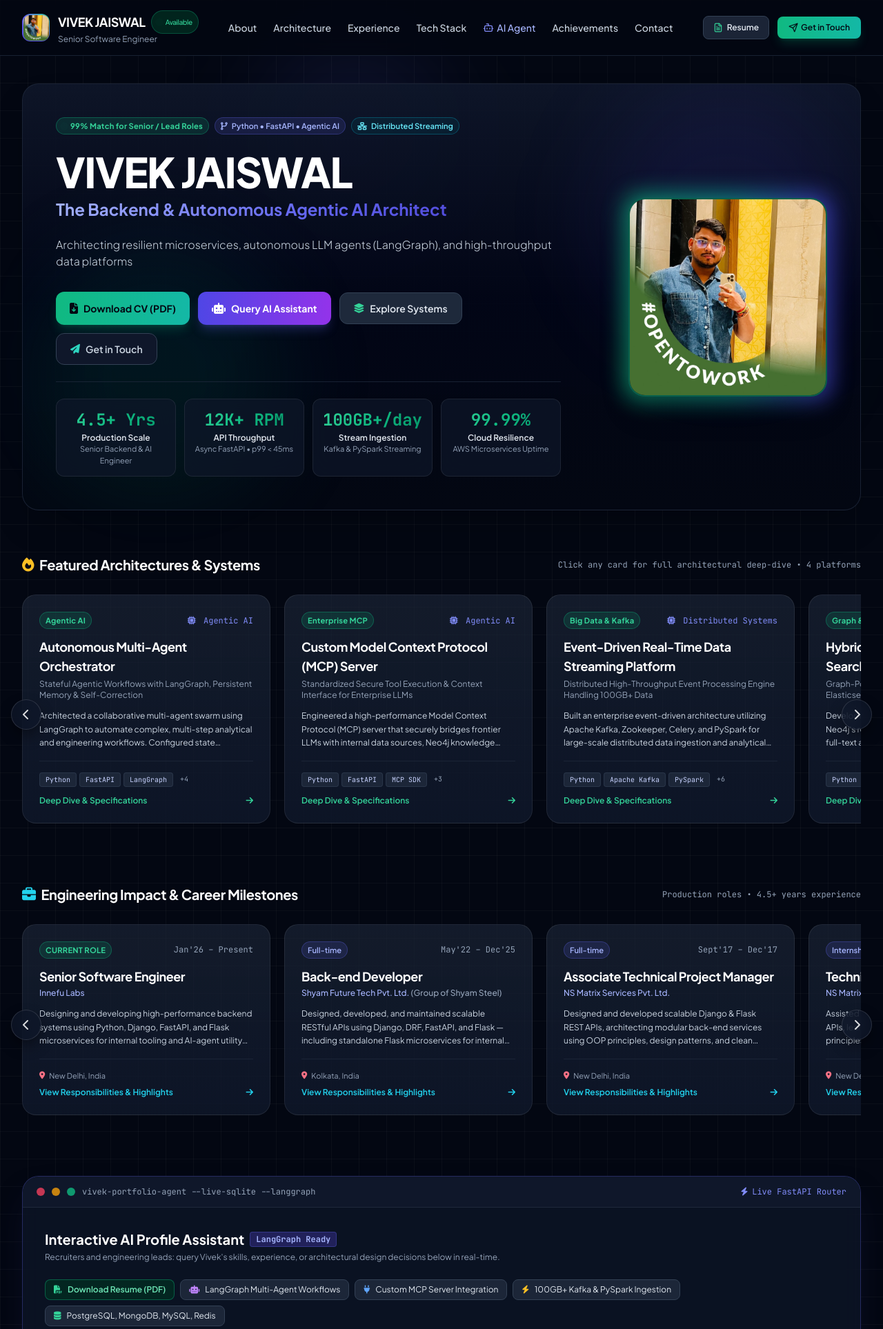
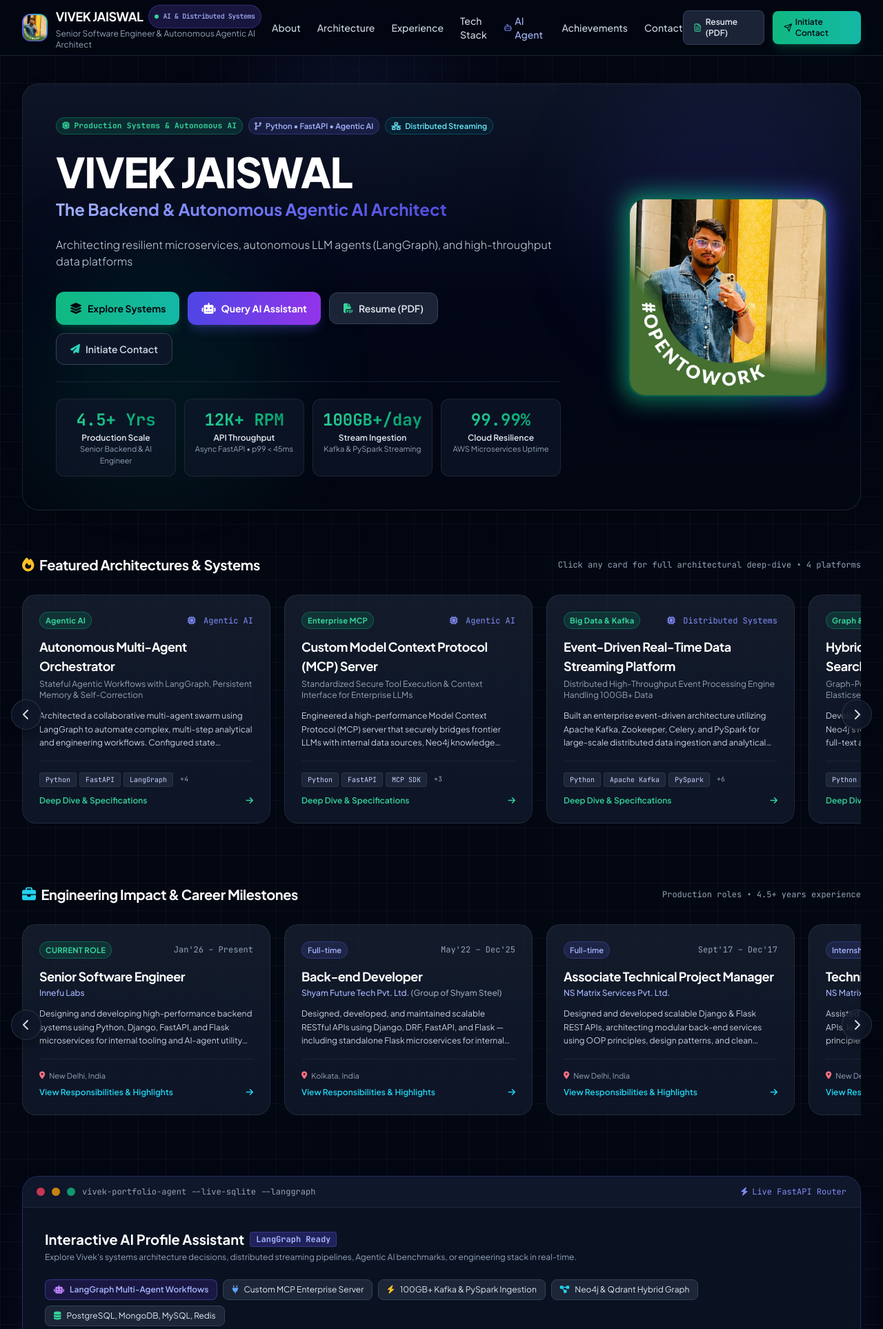
Before and after one commit to vivekjais16/profile_project, a FastAPI app: page / in a window 1280 px wide. Shown: the top 1927 px of the page at 69% size. Run offline with FastAPI, Linux system fonts and the light colour scheme; some libraries are stand-ins or nearby versions.

Commit message:
feat(branding): elevate portfolio to authoritative engineering showcase and working professional profile

```diff
--- a/app/templates/base.html
+++ b/app/templates/base.html
@@ -69,12 +69,12 @@
                 <div>
                     <div class="font-bold text-base sm:text-lg tracking-tight text-white flex items-center gap-2">
                         <span>{{ profile.full_name }}</span>
-                        <span class="inline-flex items-center px-2 py-0.5 rounded-full text-[10px] font-medium bg-emerald-950/80 text-emerald-400 border border-emerald-500/30">
-                            <span class="w-1.5 h-1.5 mr-1.5 rounded-full bg-emerald-400 animate-ping"></span>
-                            Available
+                        <span class="inline-flex items-center px-2 py-0.5 rounded-full text-[10px] font-medium font-mono bg-indigo-950/80 text-indigo-300 border border-indigo-500/30">
+                            <span class="w-1.5 h-1.5 mr-1.5 rounded-full bg-emerald-400"></span>
+                            AI & Distributed Systems
                         </span>
                     </div>
-                    <div class="text-xs text-slate-400 hidden sm:block">Senior Software Engineer</div>
+                    <div class="text-xs text-slate-400 hidden sm:block">Senior Software Engineer & Autonomous Agentic AI Architect</div>
                 </div>
             </a>
 
@@ -95,11 +95,11 @@
             <div class="hidden sm:flex items-center space-x-3">
                 <a href="/download-resume" class="inline-flex items-center space-x-1.5 px-3.5 py-2 rounded-lg text-xs font-semibold bg-slate-800/90 hover:bg-slate-700 text-slate-200 border border-slate-700 hover:border-emerald-500/40 transition">
                     <i data-lucide="file-text" class="w-3.5 h-3.5 text-emerald-400"></i>
-                    <span>Resume</span>
+                    <span>Resume (PDF)</span>
                 </a>
                 <a href="#contact" class="inline-flex items-center space-x-1 px-4 py-2 rounded-lg text-xs font-semibold bg-gradient-to-r from-emerald-500 to-teal-500 hover:from-emerald-600 hover:to-teal-600 text-dark-950 shadow-lg shadow-emerald-500/20 transition">
                     <i data-lucide="send" class="w-3.5 h-3.5"></i>
-                    <span>Get in Touch</span>
+                    <span>Initiate Contact</span>
                 </a>
             </div>
 
--- a/app/templates/index.html
+++ b/app/templates/index.html
@@ -16,9 +16,9 @@
             <div class="lg:col-span-8 space-y-6">
                 <!-- Brand Badge Row -->
                 <div class="flex flex-wrap items-center gap-2">
-                    <span class="match-badge flex items-center gap-1.5">
-                        <span class="w-1.5 h-1.5 rounded-full bg-emerald-400 animate-ping"></span>
-                        99% Match for Senior / Lead Roles
+                    <span class="match-badge flex items-center gap-1.5 font-mono">
+                        <i class="fa-solid fa-microchip text-emerald-400"></i>
+                        Production Systems & Autonomous AI
                     </span>
                     <a href="#architecture" class="genre-tag hover:border-indigo-400 hover:text-white transition">
                         <i class="fa-solid fa-code-branch mr-1"></i> Python &bull; FastAPI &bull; Agentic AI
@@ -45,21 +45,21 @@
 
                 <!-- Quick Action CTA Buttons -->
                 <div class="flex flex-wrap items-center gap-3 pt-2">
-                    <a href="/download-resume" class="px-5 py-3 rounded-xl font-bold text-xs sm:text-sm bg-gradient-to-r from-emerald-500 to-teal-500 hover:from-emerald-400 hover:to-teal-400 text-dark-950 shadow-lg shadow-emerald-500/20 transition flex items-center gap-2">
-                        <i class="fa-solid fa-file-arrow-down text-base"></i>
-                        <span>Download CV (PDF)</span>
+                    <a href="#architecture" class="px-5 py-3 rounded-xl font-bold text-xs sm:text-sm bg-gradient-to-r from-emerald-500 to-teal-500 hover:from-emerald-400 hover:to-teal-400 text-dark-950 shadow-lg shadow-emerald-500/20 transition flex items-center gap-2">
+                        <i class="fa-solid fa-layer-group text-base"></i>
+                        <span>Explore Systems</span>
                     </a>
                     <a href="#ai-assistant" class="px-5 py-3 rounded-xl font-bold text-xs sm:text-sm bg-gradient-to-r from-indigo-600 to-purple-600 hover:from-indigo-500 hover:to-purple-500 text-white shadow-lg shadow-indigo-500/25 transition flex items-center gap-2">
                         <i class="fa-solid fa-robot text-base"></i>
                         <span>Query AI Assistant</span>
                     </a>
-                    <a href="#architecture" class="px-5 py-3 rounded-xl font-semibold text-xs sm:text-sm bg-slate-800 hover:bg-slate-700 text-slate-200 border border-slate-700 transition flex items-center gap-2">
-                        <i class="fa-solid fa-layer-group text-emerald-400"></i>
-                        <span>Explore Systems</span>
+                    <a href="/download-resume" class="px-5 py-3 rounded-xl font-semibold text-xs sm:text-sm bg-slate-800/90 hover:bg-slate-700 text-slate-200 border border-slate-700 transition flex items-center gap-2">
+                        <i class="fa-solid fa-file-pdf text-emerald-400"></i>
+                        <span>Resume (PDF)</span>
                     </a>
-                    <a href="#contact" class="px-5 py-3 rounded-xl font-semibold text-xs sm:text-sm bg-slate-900 hover:bg-slate-800 text-slate-300 border border-slate-700 transition flex items-center gap-2">
+                    <a href="#contact" class="px-5 py-3 rounded-xl font-semibold text-xs sm:text-sm bg-slate-900/90 hover:bg-slate-800 text-slate-300 border border-slate-700 transition flex items-center gap-2">
                         <i class="fa-solid fa-paper-plane text-teal-400"></i>
-                        <span>Get in Touch</span>
+                        <span>Initiate Contact</span>
                     </a>
                 </div>
 
@@ -256,23 +256,23 @@
                         <span class="text-xs font-mono px-2 py-0.5 rounded bg-indigo-900/60 text-indigo-300 border border-indigo-500/30">LangGraph Ready</span>
                     </h3>
                     <p class="text-xs text-slate-400 mt-1">
-                        Recruiters and engineering leads: query Vivek's skills, experience, or architectural design decisions below in real-time.
+                        Explore Vivek's systems architecture decisions, distributed streaming pipelines, Agentic AI benchmarks, or engineering stack in real-time.
                     </p>
                 </div>
 
                 <!-- Suggested Query Chips -->
                 <div class="flex flex-wrap gap-2">
-                    <button type="button" class="sample-prompt-btn text-xs bg-emerald-950/80 hover:bg-emerald-900 text-emerald-300 border border-emerald-500/40 px-3 py-1.5 rounded-lg transition flex items-center gap-2 font-semibold" data-prompt="Download Vivek Jaiswal's full resume PDF">
-                        <i class="fa-solid fa-file-pdf text-emerald-400"></i> Download Resume (PDF)
-                    </button>
-                    <button type="button" class="sample-prompt-btn text-xs bg-slate-800/90 hover:bg-slate-700 text-slate-200 border border-slate-700 px-3 py-1.5 rounded-lg transition flex items-center gap-2" data-prompt="Tell me about Vivek's LangGraph and Agentic AI work">
+                    <button type="button" class="sample-prompt-btn text-xs bg-indigo-950/80 hover:bg-indigo-900 text-indigo-300 border border-indigo-500/40 px-3 py-1.5 rounded-lg transition flex items-center gap-2 font-semibold" data-prompt="Tell me about Vivek's LangGraph and Agentic AI work">
                         <i class="fa-solid fa-robot text-purple-400"></i> LangGraph Multi-Agent Workflows
                     </button>
                     <button type="button" class="sample-prompt-btn text-xs bg-slate-800/90 hover:bg-slate-700 text-slate-200 border border-slate-700 px-3 py-1.5 rounded-lg transition flex items-center gap-2" data-prompt="How did Vivek build custom Model Context Protocol (MCP) servers?">
-                        <i class="fa-solid fa-plug text-blue-400"></i> Custom MCP Server Integration
+                        <i class="fa-solid fa-plug text-blue-400"></i> Custom MCP Enterprise Server
                     </button>
                     <button type="button" class="sample-prompt-btn text-xs bg-slate-800/90 hover:bg-slate-700 text-slate-200 border border-slate-700 px-3 py-1.5 rounded-lg transition flex items-center gap-2" data-prompt="What is Vivek's experience with Kafka and PySpark streaming?">
                         <i class="fa-solid fa-bolt text-amber-400"></i> 100GB+ Kafka & PySpark Ingestion
+                    </button>
+                    <button type="button" class="sample-prompt-btn text-xs bg-slate-800/90 hover:bg-slate-700 text-slate-200 border border-slate-700 px-3 py-1.5 rounded-lg transition flex items-center gap-2" data-prompt="Explain Vivek's Hybrid Knowledge Graph and Vector Search engine architecture">
+                        <i class="fa-solid fa-diagram-project text-cyan-400"></i> Neo4j & Qdrant Hybrid Graph
                     </button>
                     <button type="button" class="sample-prompt-btn text-xs bg-slate-800/90 hover:bg-slate-700 text-slate-200 border border-slate-700 px-3 py-1.5 rounded-lg transition flex items-center gap-2" data-prompt="List all databases and search platforms Vivek specializes in">
                         <i class="fa-solid fa-database text-emerald-400"></i> PostgreSQL, MongoDB, MySQL, Redis
@@ -478,22 +478,22 @@
                     <div class="grid grid-cols-1 sm:grid-cols-2 gap-4">
                         <div>
                             <label for="sender_name" class="block text-xs font-mono text-slate-300 mb-1">Your Name *</label>
-                            <input type="text" id="sender_name" required placeholder="e.g. Hiring Manager" class="w-full px-4 py-2.5 rounded-xl bg-slate-900 border border-slate-700 text-sm text-white placeholder-slate-500 focus:outline-none focus:border-emerald-500">
+                            <input type="text" id="sender_name" required placeholder="e.g. Alex Rivera (Lead Architect / Engineering Lead)" class="w-full px-4 py-2.5 rounded-xl bg-slate-900 border border-slate-700 text-sm text-white placeholder-slate-500 focus:outline-none focus:border-emerald-500">
                         </div>
                         <div>
                             <label for="sender_email" class="block text-xs font-mono text-slate-300 mb-1">Your Email Address *</label>
-                            <input type="email" id="sender_email" required placeholder="recruiter@company.com" class="w-full px-4 py-2.5 rounded-xl bg-slate-900 border border-slate-700 text-sm text-white placeholder-slate-500 focus:outline-none focus:border-emerald-500">
+                            <input type="email" id="sender_email" required placeholder="alex@company.com / engineer@domain.com" class="w-full px-4 py-2.5 rounded-xl bg-slate-900 border border-slate-700 text-sm text-white placeholder-slate-500 focus:outline-none focus:border-emerald-500">
                         </div>
                     </div>
 
                     <div>
-                        <label for="subject" class="block text-xs font-mono text-slate-300 mb-1">Subject / Role Opportunity *</label>
-                        <input type="text" id="subject" required placeholder="Senior Software Engineer Opportunity" class="w-full px-4 py-2.5 rounded-xl bg-slate-900 border border-slate-700 text-sm text-white placeholder-slate-500 focus:outline-none focus:border-emerald-500">
+                        <label for="subject" class="block text-xs font-mono text-slate-300 mb-1">Subject / Engineering Topic *</label>
+                        <input type="text" id="subject" required placeholder="System Architecture / Collaboration / Technical Inquiry" class="w-full px-4 py-2.5 rounded-xl bg-slate-900 border border-slate-700 text-sm text-white placeholder-slate-500 focus:outline-none focus:border-emerald-500">
                     </div>
 
                     <div>
                         <label for="message" class="block text-xs font-mono text-slate-300 mb-1">Message *</label>
-                        <textarea id="message" rows="4" required placeholder="Details about the engineering role, team, or problem you are solving..." class="w-full px-4 py-2.5 rounded-xl bg-slate-900 border border-slate-700 text-sm text-white placeholder-slate-500 focus:outline-none focus:border-emerald-500"></textarea>
+                        <textarea id="message" rows="4" required placeholder="Details regarding the engineering challenge, architectural requirements, or collaboration scope..." class="w-full px-4 py-2.5 rounded-xl bg-slate-900 border border-slate-700 text-sm text-white placeholder-slate-500 focus:outline-none focus:border-emerald-500"></textarea>
                     </div>
 
                     <button id="contact-submit-btn" type="submit" class="w-full sm:w-auto px-8 py-3 rounded-xl font-bold text-xs sm:text-sm bg-gradient-to-r from-emerald-500 to-teal-500 hover:from-emerald-400 hover:to-teal-400 text-dark-950 transition flex items-center justify-center gap-2 cursor-pointer shadow-lg shadow-emerald-500/20">
```
Also changed, not shown: app/services/seeder_service.py (+4 -5 lines), data/portfolio.db.
